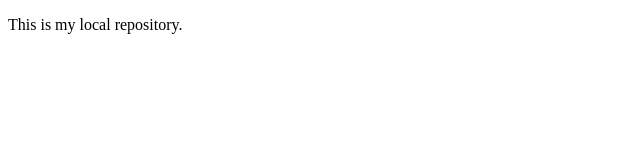
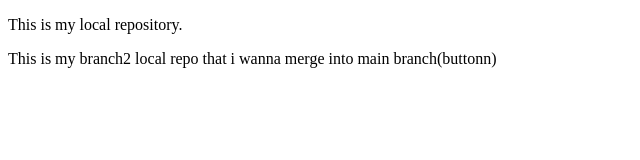
Before and after one commit to bibhu-syenainfosoft/newLocalRepo, a plain HTML site: page index.html in a window 1280 px wide. Shown: the whole page, without its empty margins (0-640 px from the left). Drawn offline with Linux system fonts and the light colour scheme.

Commit message:
Last change

```diff
--- a/index.html
+++ b/index.html
@@ -7,6 +7,7 @@
 </head>
 <body>
     <p>This is my local repository.</p>
+    <p>This is my branch2 local repo that i wanna merge into main branch(buttonn)</p>
 
 </body>
 </html>
```
